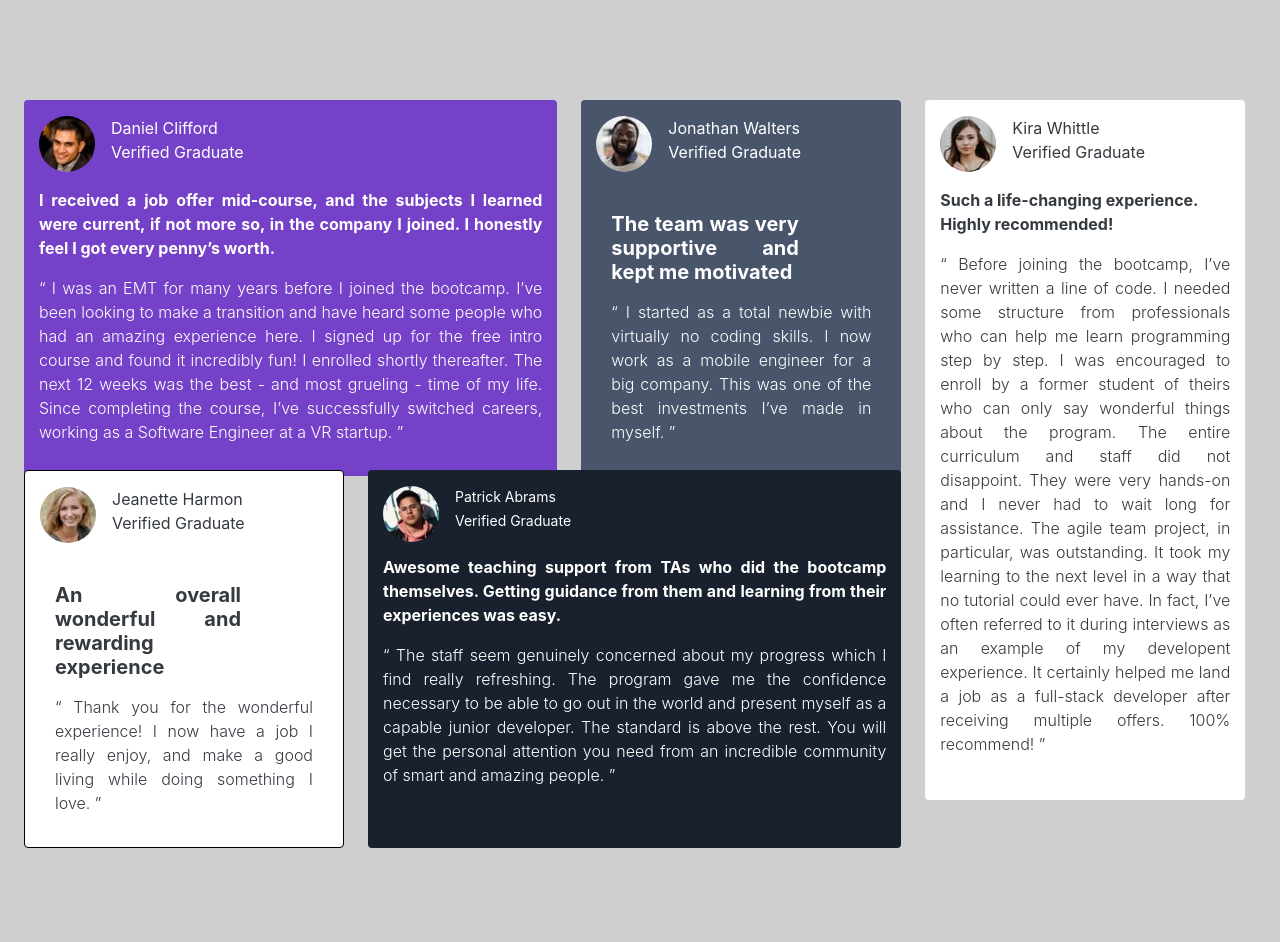
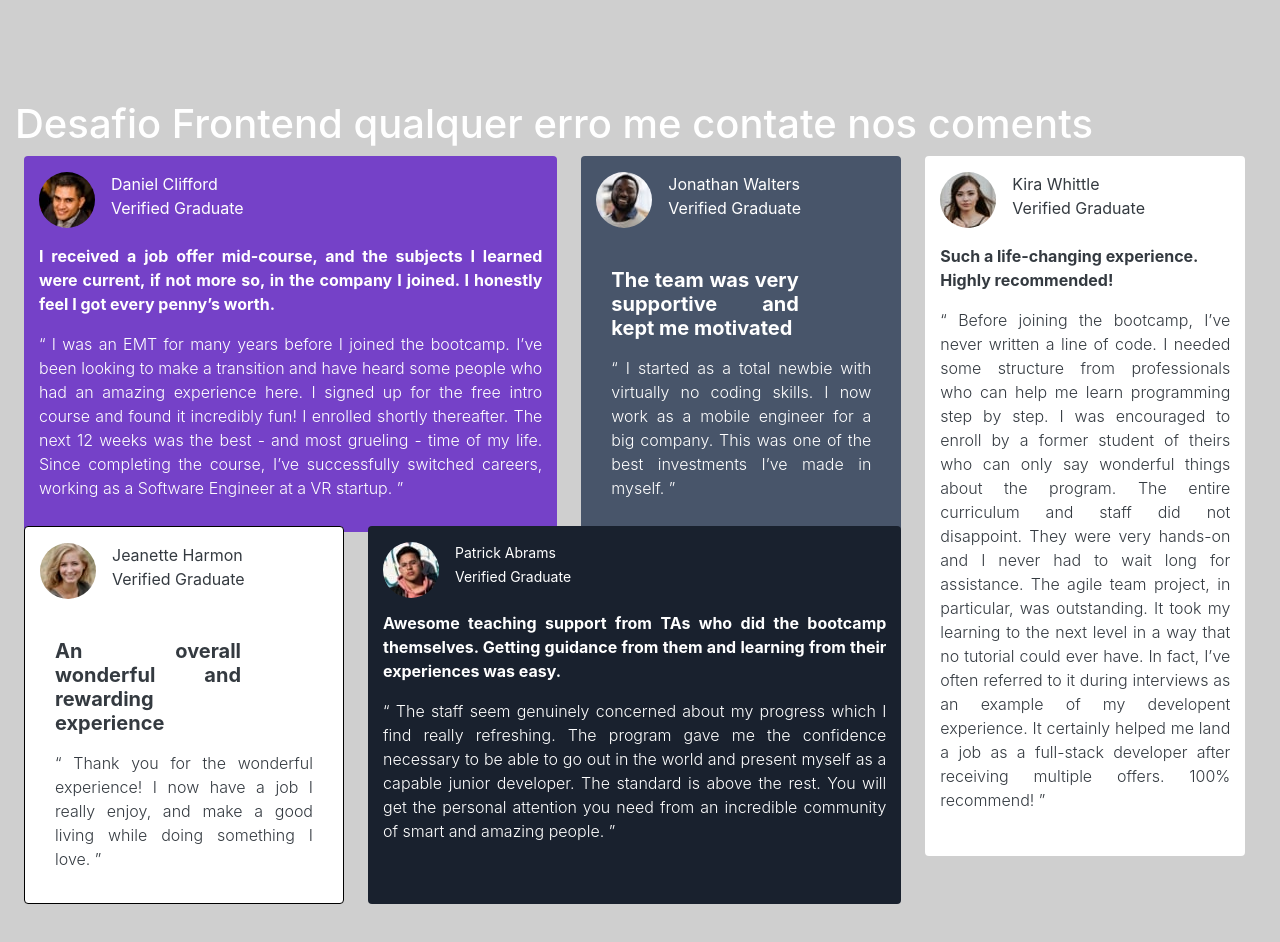
Before and after one commit to Carloss0002/desafio_front, a plain HTML site: page index.html in a window 1280 px wide. Shown: the top 942 px of the page. Drawn offline with nearby package versions, Linux system fonts and the light colour scheme.

Commit message:
desafio_front

```diff
--- a/index.html
+++ b/index.html
@@ -21,7 +21,7 @@
 <body>
  <main>
   <div class="container-fluid">
-
+      <h1>Desafio Frontend qualquer erro me contate nos coments</h1>
    <div class="row">
 
      <div class="col-md-5 col-sm-12 daniel h-50 mr-4 ml-md-4 rounded text-justify ml-sm-0 espaco">
@@ -110,10 +110,10 @@
 
 
   </div>
-</main>
   <div class="attribution">
     Challenge by <a href="https://www.frontendmentor.io?ref=challenge" target="_blank">Frontend Mentor</a>.
     Coded by <a href="#">Carlos Eduardo Freitas Amorim</a>.
   </div>
+</main>
 </body>
 </html>
```
